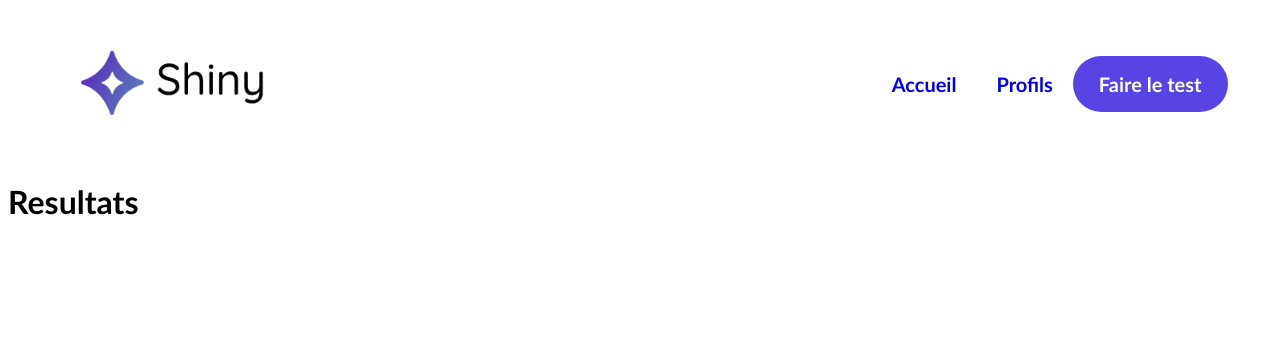
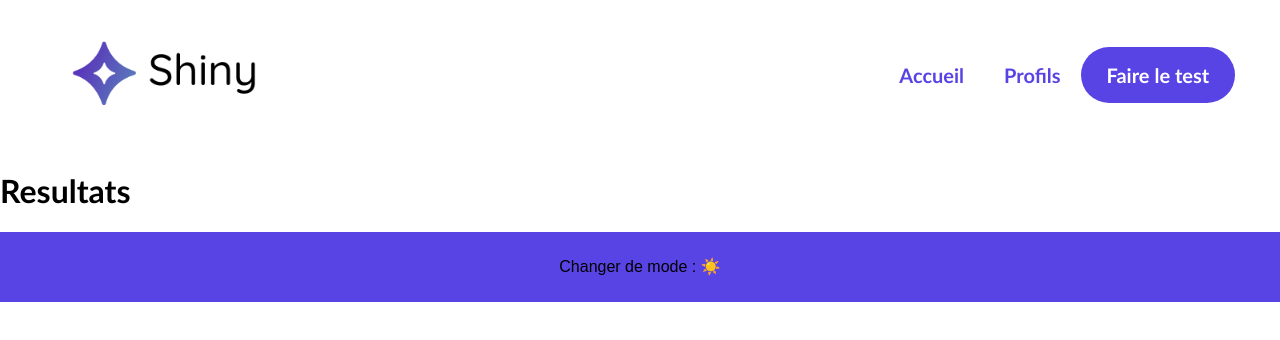
Before and after one commit to Theo602/shiny-agency, a React (Create React App) app: page /results in a window 1280 px wide. Shown: the top 340 px of the page. Built offline with nearby package versions, Linux system fonts and the light colour scheme.

Commit message:
mise en place du context
récupération  des resultats et mise en place du theme

```diff
--- /dev/null
+++ b/src/components/Footer/index.jsx
@@ -0,0 +1,37 @@
+import { useContext } from 'react';
+import styled from 'styled-components';
+import { ThemeContext } from '../../utils/context/';
+import colors from '../../utils/style/color'
+
+const FooterContainer = styled.footer`
+    display: flex;
+    flex-direction: row;
+    align-items: center;
+    justify-content: center;
+    background-color: ${colors.primary};
+    height: 50px;
+    padding: 10px;
+`;
+
+const NightModeButton = styled.button`
+    background-color: transparent;
+    border: none;
+    cursor: pointer;
+    color: ${colors.colorDefaut};
+    font-size: 16px;
+`;
+
+function Footer(){
+
+    const { toggleTheme, theme } = useContext(ThemeContext);
+
+    return(
+        <FooterContainer>
+            <NightModeButton onClick={() => toggleTheme()}>
+                Changer de mode : {theme === 'light' ? '☀️' : '🌙'}
+            </NightModeButton>
+        </FooterContainer>
+    )
+}
+
+export default Footer;
--- a/src/components/Header/index.jsx
+++ b/src/components/Header/index.jsx
@@ -1,13 +1,17 @@
+import { useContext } from 'react';
 import { Link } from 'react-router-dom';
 import styled from 'styled-components';
-import logo from '../../assets/img/dark-logo.png'
+import darkLogo from '../../assets/img/dark-logo.png'
+import lightLogo from '../../assets/img/light-logo.png'
+import { ThemeContext } from '../../utils/context';
 import { StyleLink } from '../../utils/style/BtnLink'
 
 const HeaderContainer = styled.header`
     display: flex;
     align-items: center;
     justify-content: space-between;
-    padding: 20px;
+    padding: 0 20px;
+    height: 150px;
 `;
 
 const FigureLogo = styled.figure`
@@ -17,7 +21,7 @@ const FigureLogo = styled.figure`
 `;
 
 const ImgLogo = styled.img`
-width: 80%;
+    width: 80%;
 `;
 
 const Nav = styled.nav`
@@ -25,17 +29,20 @@ const Nav = styled.nav`
 `;
 
 function Header(){
+
+    const { theme } = useContext(ThemeContext);
+
     return(
 
         <HeaderContainer>
 
             <FigureLogo>
-                <Link to="/"><ImgLogo src={logo} alt="Logo Agency shiny" /></Link>
+                <Link to="/"><ImgLogo src={ theme === 'dark' ? lightLogo : darkLogo} alt="Logo Agency shiny" /></Link>
             </FigureLogo>
 
             <Nav>
-                <StyleLink to="/">Accueil</StyleLink>
-                <StyleLink to="/freelances">Profils</StyleLink>
+                <StyleLink $theme={theme} to="/">Accueil</StyleLink>
+                <StyleLink $theme={theme} to="/freelances">Profils</StyleLink>
                 <StyleLink to="/survey/1" $isFullLink>Faire le test</StyleLink>
             </Nav>
 
--- a/src/index.jsx
+++ b/src/index.jsx
@@ -6,24 +6,11 @@ import Survey from './pages/Survey/Survey';
 import Results from './pages/Results/Results';
 import Freelances from './pages/Freelances/Freelances';
 import Header from './components/Header';
+import Footer from './components/Footer';
 import Error from './components/Error';
-import { createGlobalStyle } from 'styled-components';
-
-const GlobalStyle = createGlobalStyle`
-    body{
-      font-family: 'Trebuchet MS', Helvetica, sans-serif;
-    }
-
-    ::before,
-    ::after {
-      padding: 0;
-      margin: 0;
-      box-sizing: border-box;
-    }
-
-
-
-`;
+import { ThemeProvider } from './utils/context';
+import GlobalStyle from './utils/style/GlobalStyle'
+import { SurveyProvider } from './utils/context';
 
 const root = ReactDOM.createRoot(document.getElementById('root'));
 
@@ -31,6 +18,8 @@ root.render(
   <React.StrictMode>
 
     <Router>
+      <ThemeProvider>
+        <SurveyProvider>
           <GlobalStyle />
           <Header />
           <Routes>
@@ -40,6 +29,9 @@ root.render(
                 <Route path='/results' element={<Results />} />
               <Route path='*' element={<Error />} />
           </Routes>
+          <Footer />
+        </SurveyProvider>
+      </ThemeProvider>
     </Router>
 
   </React.StrictMode>
--- a/src/pages/Freelances/Freelances.jsx
+++ b/src/pages/Freelances/Freelances.jsx
@@ -9,6 +9,7 @@ const ContainerFreelance = styled.section`
     flex-direction: column;
     align-items: center;
     padding: 4%;
+    min-height: calc(100vh - 200px);
 `;
 
 const TitleFreelance = styled.h1`
@@ -34,6 +35,7 @@ const ContentError = styled.p`
     font-size: 25px;
     text-align: center;
     padding: 4%;
+    min-height: calc(100vh - 200px);
 `;
 
 function Freelances(){
--- a/src/pages/Home/Home.jsx
+++ b/src/pages/Home/Home.jsx
@@ -1,4 +1,3 @@
-
 import styled from 'styled-components';
 import colors from '../../utils/style/color'
 import illustrationHome from '../../assets/img/home-illustration.svg'
@@ -10,6 +9,7 @@ const ContainerHome = styled.section`
     display: flex;
     align-items: center;
     padding: 4%;
+    min-height: calc(100vh - 200px);
 `;
 
 const ContainerLeft = styled.div`
--- a/src/pages/Results/Results.jsx
+++ b/src/pages/Results/Results.jsx
@@ -1,4 +1,11 @@
+import { useContext } from "react";
+import { SurveyContext } from "../../utils/context";
+
 function Results(){
+
+    const { answers } = useContext(SurveyContext);
+
+    console.log('Resultat : ', answers);
 
     return(
         <div>
--- a/src/pages/Survey/Survey.jsx
+++ b/src/pages/Survey/Survey.jsx
@@ -1,6 +1,7 @@
-import { useEffect, useState } from "react";
+import { useContext, useEffect, useState } from "react";
 import { useParams, Link } from "react-router-dom";
 import styled from 'styled-components';
+import { SurveyContext } from "../../utils/context";
 import colors from '../../utils/style/color'
 import { Loader } from "../../utils/style/Loader";
 
@@ -9,6 +10,7 @@ const ContainerQuestion = styled.section`
     flex-direction: column;
     align-items: center;
     padding: 4%;
+    min-height: calc(100vh - 200px);
 `;
 
 const TittleQuestion = styled.h2`
@@ -42,7 +44,29 @@ const ContentError = styled.p`
     font-size: 25px;
     text-align: center;
     padding: 4%;
+    min-height: calc(100vh - 200px);
 `;
+
+const ContainerReply = styled.div`
+  display: flex;
+  flex-direction: row;
+`
+
+const ReplyBox = styled.button`
+  border: none;
+  height: 80px;
+  width: 250px;
+  display: flex;
+  align-items: center;
+  justify-content: center;
+  background-color: ${colors.backgroundLight};
+  border-radius: 30px;
+  cursor: pointer;
+  margin: 0 20px;
+  box-shadow: ${(props) =>
+    props.isSelected ? `0px 0px 0px 2px ${colors.primary} inset` : 'none'};
+
+`
 
 function Survey(){
     const { questionNumber } = useParams()
@@ -52,6 +76,13 @@ function Survey(){
     const [surveyData, setSurveyData] = useState({});
     const [isDataLoading, setIsDataLoading] = useState(false);
     const [error, setError] = useState(false);
+    const { answers, saveAnswers } = useContext(SurveyContext);
+
+
+    function saveReply(answers){
+
+        saveAnswers({ [questionNumber]: answers })
+    }
 
     useEffect(() => {
 
@@ -84,13 +115,31 @@ function Survey(){
 
             <TittleQuestion>Question { questionNumber }</TittleQuestion>
 
-            {isDataLoading ?
+                {isDataLoading ?
 
-                (<Loader />)
-                :
-                (<ContentQuestion>{surveyData[questionNumber]} </ContentQuestion>)
+                    (<Loader />)
+                    :
+                    (<ContentQuestion>{surveyData[questionNumber]} </ContentQuestion>)
 
-            }
+                }
+
+            <ContainerReply>
+
+                <ReplyBox
+                    onClick={() => saveReply(true)}
+                    isSelected={answers[questionNumber] === true}
+                >
+                    Oui
+                </ReplyBox>
+
+                <ReplyBox
+                    onClick={() => saveReply(false)}
+                    isSelected={answers[questionNumber] === false}
+                >
+                    Non
+                </ReplyBox>
+
+            </ContainerReply>
 
             <ContainerArrow>
 
--- /dev/null
+++ b/src/utils/context/index.jsx
@@ -0,0 +1,36 @@
+import { createContext, useState } from "react";
+
+export const ThemeContext = createContext();
+
+export const ThemeProvider = ({ children }) => {
+
+    const [theme, setTheme] = useState('light')
+
+    const toggleTheme = () => {
+        setTheme(theme === 'light' ? 'dark' : 'light');
+    }
+
+    return(
+        <ThemeContext.Provider value={{ theme, toggleTheme }}>
+            {children}
+        </ThemeContext.Provider>
+    )
+};
+
+export const SurveyContext = createContext();
+
+export const SurveyProvider = ({ children }) => {
+
+    const [answers, setAnswers] = useState({});
+
+    const saveAnswers = (newAnswers) => {
+        setAnswers({ ...answers, ...newAnswers});
+    }
+
+    return(
+        <SurveyContext.Provider value={{ answers, saveAnswers }}>
+            {children}
+        </SurveyContext.Provider>
+    )
+
+};
--- a/src/utils/style/BtnLink.jsx
+++ b/src/utils/style/BtnLink.jsx
@@ -8,12 +8,14 @@ export const StyleLink = styled(Link)`
     text-decoration: none;
     font-size: 20px;
     font-weight: bold;
+    color: ${({ $theme }) => ($theme === "light" ? '#5843E4' : '#fff')};
     &:hover{
-        text-decoration: underline ${colors.colorHover};
+        text-decoration: underline ${({ $theme }) => ($theme === "light" ? '#5843E4' : '#fff')};
     }
     ${(props) =>
         props.$isFullLink &&
-        `color: #fff;
+        `
+            color: #fff;
             border: 1px solid transparent;
             padding: 15px 25px;
             border-radius: 30px;
@@ -23,8 +25,7 @@ export const StyleLink = styled(Link)`
                 text-decoration: none;
                 background-color: ${colors.textTitle};
                 transition: 1s
+         }`
     }
-        `
 
-    }
     `;
--- /dev/null
+++ b/src/utils/style/GlobalStyle.jsx
@@ -0,0 +1,31 @@
+import { createGlobalStyle } from 'styled-components';
+import { useContext } from 'react'
+import { ThemeContext } from '../context/';
+
+
+const StyledGlobalStyle = createGlobalStyle`
+    body{
+      font-family: 'Trebuchet MS', Helvetica, sans-serif;
+      padding: 0;
+      margin: 0;
+      box-sizing: border-box;
+      background-color: ${({ isDarkMode }) => (isDarkMode ? '#2F2E41' : '#fff')};
+    }
+
+    ::before,
+    ::after {
+      padding: 0;
+      margin: 0;
+      box-sizing: border-box;
+    }
+`;
+
+
+function GlobalStyle(){
+    const { theme } = useContext(ThemeContext);
+
+    return <StyledGlobalStyle isDarkMode={theme === 'dark'}/>
+}
+
+
+export default GlobalStyle;
--- a/src/utils/style/color.js
+++ b/src/utils/style/color.js
@@ -6,7 +6,6 @@ const colors = {
     textTitle: '#2F2E41',
     textSousTitle: '#8186A0',
     colorHover: '#0c8ce9'
-
 }
 
 export default colors;
```
Lines whose indentation alone changed are shown as unchanged.
